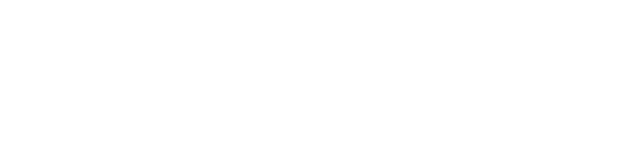
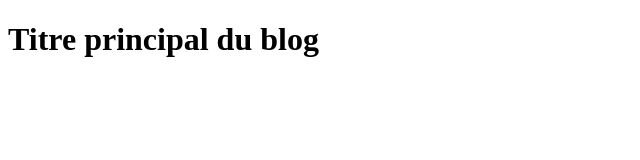
Before and after one commit to pierre-alexandre-detollenaere/Exercice_Blog, a plain HTML site: page index.html in a window 1280 px wide. Shown: the whole page, without its empty margins (0-640 px from the left). Drawn offline with Linux system fonts and the light colour scheme.

Commit message:
ajout titre principal dans index.html

```diff
--- a/index.html
+++ b/index.html
@@ -7,6 +7,6 @@
     <title>Document</title>
 </head>
 <body>
-
+    <h1>Titre principal du blog</h1>
 </body>
 </html>
```
